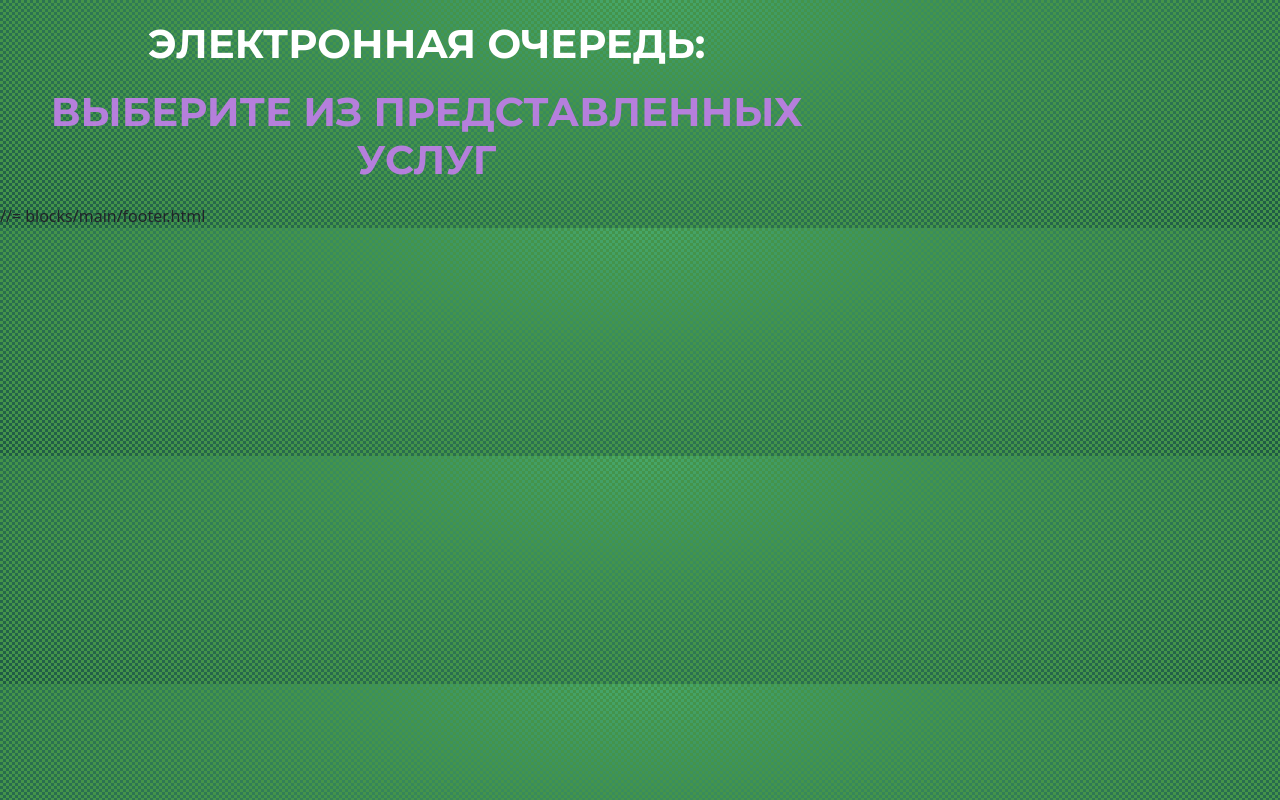
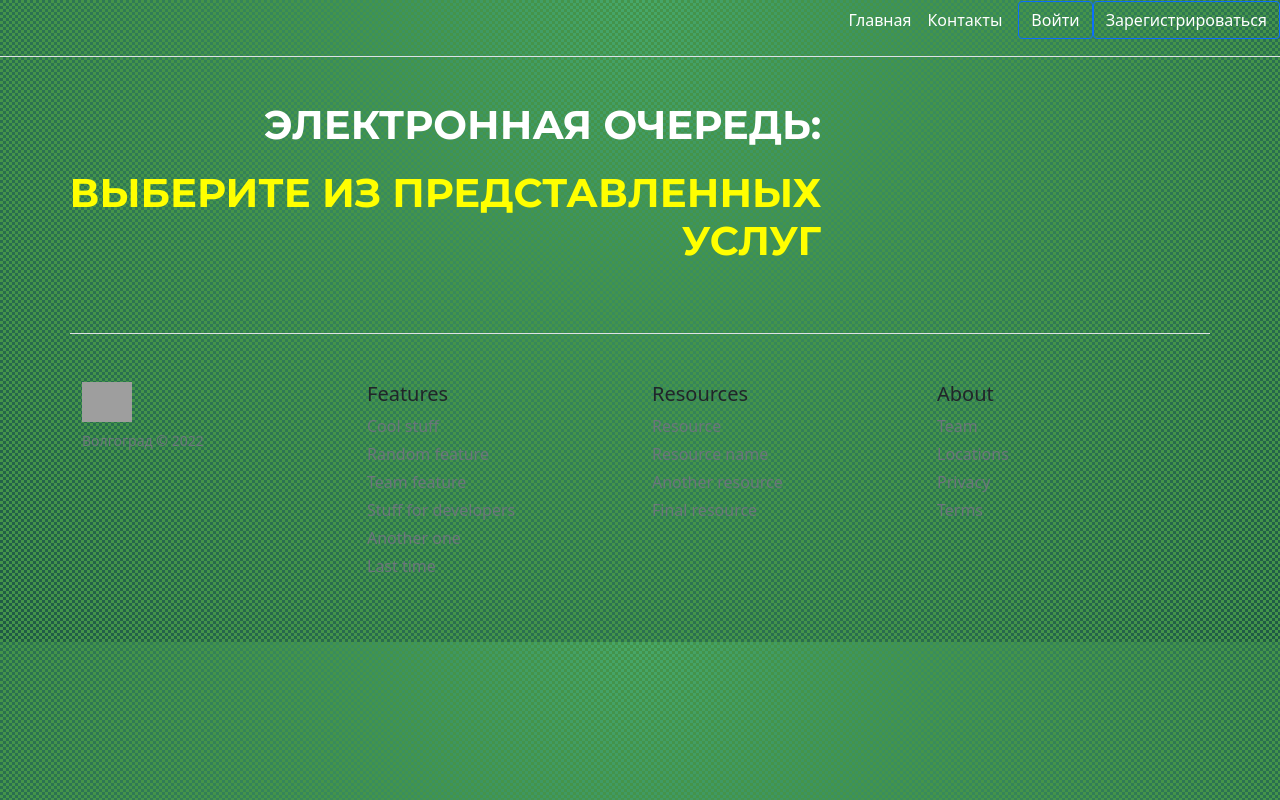
Before and after one commit to idleYak/Med_dispancer_site, a Django app: page / in a window 1280 px wide. Run offline with Django 3.2, Linux system fonts and the light colour scheme; data that the repository does not hold is empty; some libraries are stand-ins or nearby versions; grey boxes are pictures that could not be loaded.

Commit message:
добавление сборщика gulp

```diff
--- a/med_dispanser/main/templates/main/index.html
+++ b/med_dispanser/main/templates/main/index.html
@@ -20,16 +20,29 @@
 <body style="background: linear-gradient(45deg, #44944A 25%, transparent 25%, transparent 75%, #44944A 75%), linear-gradient(45deg, #44944A 25%, transparent 25%, transparent 75%, #44944A 75%) 0.1875em 0.1875em, radial-gradient(at 50% 0, #47A76A, #1E5945);
 background-size: 0.375em 0.375em, 0.375em 0.375em, 100% 100%;">
 
+<div class="d-flex flex-column flex-md-row align-items-center pb-3 mb-4 border-bottom">
+  <a href="/" class="d-flex align-items-center text-dark text-decoration-none">
+
+
+  </a>
+
+  <nav class="d-inline-flex mt-2 mt-md-0 ms-md-auto" align="right">
+    <a class="me-3 py-2 text-white text-decoration-none" href="#" >Главная</a>
+    <a class="me-3 py-2 text-white text-decoration-none" href="#" >Контакты</a>
+  </nav>
+    <a class="btn btn-outline-primary" href="{% url 'test' %}" style="color:white" >Войти</a>
+    <a class="btn btn-outline-primary" href="#" style="color:white" h>Зарегистрироваться</a>
+</div>
+
     <div>
-
     </div>
 
        <div class="container-fluid">
            <div class="row">
                <div class="col-8 ">
-                    <div class="text" style="text-align: center;">
-        			    <h1 style="color:white; font-family: 'Montserrat', sans-serif; font-weight: 700; text-transform: uppercase;margin:20px;">{% trans 'Электронная очередь' %}:</span></h1>
-        			    <h1 style="color:#B57FDC; font-family: 'Montserrat', sans-serif; font-weight: 700; text-transform: uppercase;margin:20px;">{% trans 'Выберите ' %}</span>{% trans 'из представленных услуг' %}</h1>
+                    <div class="text" style="text-align: right;">
+        			    <h1 style="color:white; font-family: 'Montserrat', sans-serif; font-weight: 700; text-transform: uppercase; margin:20px; align:center ">{% trans 'Электронная очередь' %}:</span></h1>
+        			    <h1 style="color:#FFFF00; font-family: 'Montserrat', sans-serif; font-weight: 700; text-transform: uppercase;margin:20px;">{% trans 'Выберите ' %}</span>{% trans 'из представленных услуг' %}</h1>
                     </div>
                </div>
 
@@ -56,6 +69,44 @@ background-size: 0.375em 0.375em, 0.375em 0.375em, 100% 100%;">
                 </div>
             </div>
 
- //= blocks/main/footer.html    <!-- gulp конструкция-->
+<footer class="container pt-4 my-md-5 pt-md-5 border-top" class="footer">
+    <div class="row">
+      <div class="col-12 col-md">
+        <img class="mb-2" src="/img/amigo.jpg" alt="" width="50" height="40">
+        <small class="d-block mb-3 text-muted">Волгоград © 2022</small>
+      </div>
+      <div class="col-6 col-md">
+        <h5>Features</h5>
+        <ul class="list-unstyled text-small">
+          <li class="mb-1"><a class="link-secondary text-decoration-none" href="#">Cool stuff</a></li>
+          <li class="mb-1"><a class="link-secondary text-decoration-none" href="#">Random feature</a></li>
+          <li class="mb-1"><a class="link-secondary text-decoration-none" href="#">Team feature</a></li>
+          <li class="mb-1"><a class="link-secondary text-decoration-none" href="#">Stuff for developers</a></li>
+          <li class="mb-1"><a class="link-secondary text-decoration-none" href="#">Another one</a></li>
+          <li class="mb-1"><a class="link-secondary text-decoration-none" href="#">Last time</a></li>
+        </ul>
+      </div>
+      <div class="col-6 col-md">
+        <h5>Resources</h5>
+        <ul class="list-unstyled text-small">
+          <li class="mb-1"><a class="link-secondary text-decoration-none" href="#">Resource</a></li>
+          <li class="mb-1"><a class="link-secondary text-decoration-none" href="#">Resource name</a></li>
+          <li class="mb-1"><a class="link-secondary text-decoration-none" href="#">Another resource</a></li>
+          <li class="mb-1"><a class="link-secondary text-decoration-none" href="#">Final resource</a></li>
+        </ul>
+      </div>
+      <div class="col-6 col-md">
+        <h5>About</h5>
+        <ul class="list-unstyled text-small">
+          <li class="mb-1"><a class="link-secondary text-decoration-none" href="#">Team</a></li>
+          <li class="mb-1"><a class="link-secondary text-decoration-none" href="#">Locations</a></li>
+          <li class="mb-1"><a class="link-secondary text-decoration-none" href="#">Privacy</a></li>
+          <li class="mb-1"><a class="link-secondary text-decoration-none" href="#">Terms</a></li>
+        </ul>
+      </div>
+    </div>
+  </footer>
+
+
 </body>
 </html>
```
